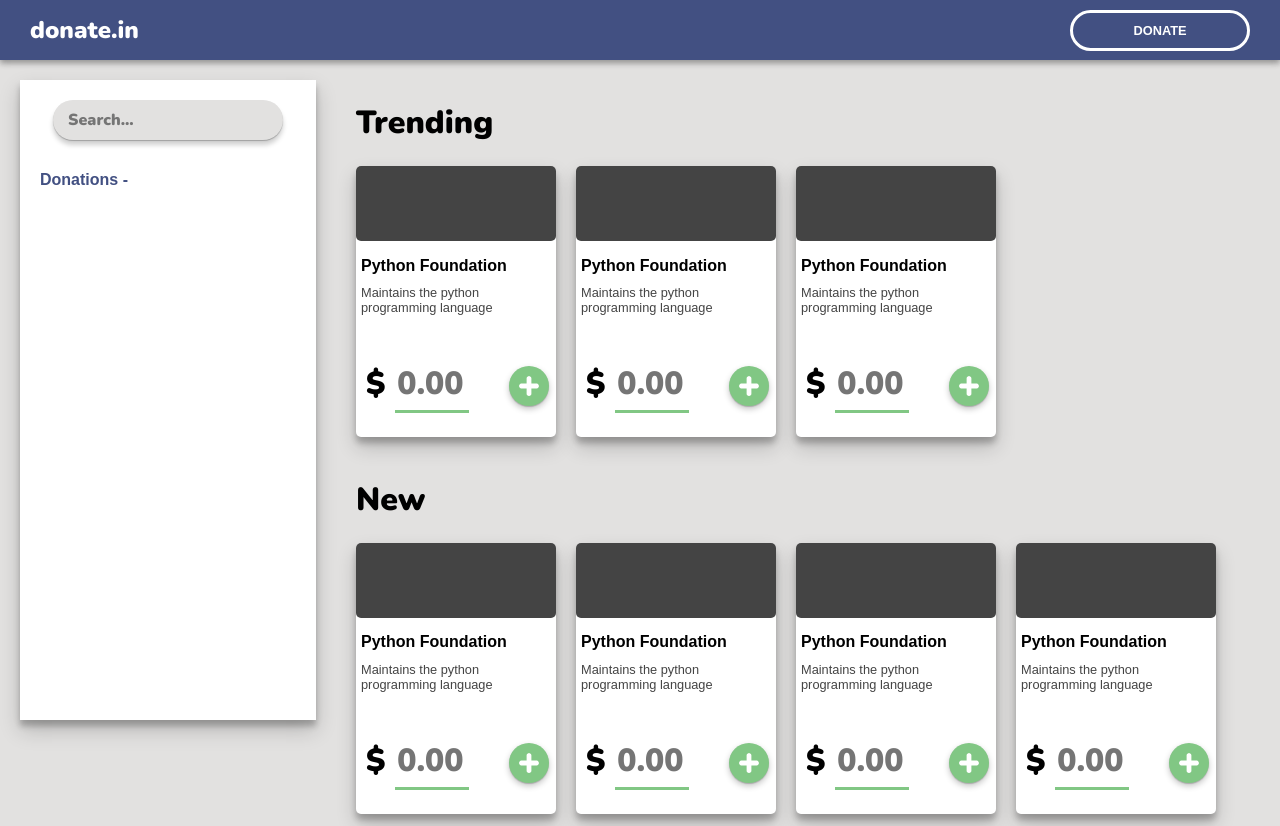
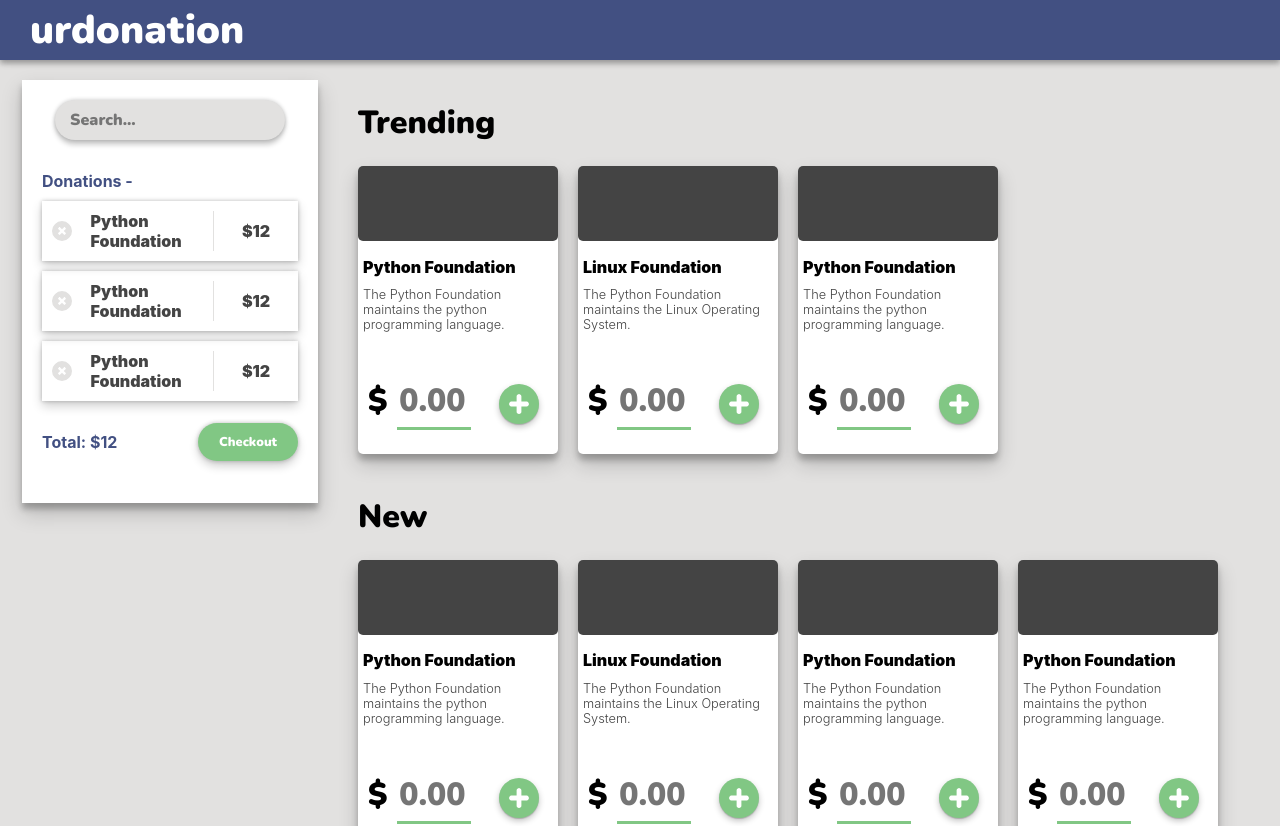
Before and after one commit to urdev-xyz/donate.in, a React (Create React App) app: page / in a window 1280 px wide. Shown: the top 826 px of the page. Built offline with nearby package versions, Linux system fonts and the light colour scheme.

Commit message:
worked on checkout and donate form validation

```diff
--- a/src/App.css
+++ b/src/App.css
@@ -7,7 +7,9 @@
 }
 :root {
   --black: #425082;
+  --darkblue: #122855;
   --green: #81c784;
+  --darkgreen: #519657;
   --white: #FFFFFF;
   --grey: #99AAB5;
   --lightgrey: #e2e1e0;
@@ -17,8 +19,8 @@
   outline: none;
 }
 .App {
-  font-family: arial;
-  background-color: #e2e1e0;
+  margin: 60px 0 0 0;
+  font-family: ;
 }
 .logo {
   font-family: 'Nunito', sans-serif;
@@ -26,6 +28,7 @@
 }
 .app-content {
   display: flex;
+  justify-content: center;
 }
 .toolbar {
   width: 33%;
@@ -56,7 +59,7 @@
   width: 200px;
   border-radius: 50px;
   padding: 0 15px;
-  box-shadow: 0 5px 5px rgba(0,0,0,0.19), 0 1px 1px rgba(0,0,0,0.23);
+  box-shadow: 0 5px 5px rgba(0,0,0,0.19), 0 0px 4px rgba(0,0,0,0.23);
   outline: none;
 
 
--- a/src/App.js
+++ b/src/App.js
@@ -4,6 +4,22 @@
 import Grid from './components/Grid/Grid';
 import Toolbar from './components/Toolbar/Toolbar'
 
+let trendingf = [
+  {name: 'Python Foundation', desc: 'The Python Foundation maintains the python programming language.'},
+  {name: 'Linux Foundation', desc: 'The Python Foundation maintains the Linux Operating System.'},
+  {name: 'Python Foundation', desc: 'The Python Foundation maintains the python programming language.'},
+];
+let newf = [
+  {name: 'Python Foundation', desc: 'The Python Foundation maintains the python programming language.'},
+  {name: 'Linux Foundation', desc: 'The Python Foundation maintains the Linux Operating System.'},
+  {name: 'Python Foundation', desc: 'The Python Foundation maintains the python programming language.'},
+  {name: 'Python Foundation', desc: 'The Python Foundation maintains the python programming language.'},
+  {name: 'Linux Foundation', desc: 'The Python Foundation maintains the Linux Operating System.'},
+  {name: 'Python Foundation', desc: 'The Python Foundation maintains the python programming language.'},
+  {name: 'Python Foundation', desc: 'The Python Foundation maintains the python programming language.'},
+  {name: 'Linux Foundation', desc: 'The Python Foundation maintains the Linux Operating System.'},
+  {name: 'Python Foundation', desc: 'The Python Foundation maintains the python programming language.'},
+];
 
 class App extends Component {
   componentDidMount(){
@@ -15,7 +31,7 @@
         <Navbar/>
         <div className="app-content">
         <Toolbar/>
-        <Grid/>
+        <Grid trendingCards={trendingf} newCards={newf}/>
         </div>
       </div>
     );
--- a/src/components/Card/Card.css
+++ b/src/components/Card/Card.css
@@ -57,16 +57,21 @@
   align-self: center;
 }
 .purchase img {
-  margin-left: 40px;
-  margin-top: 5px;
   padding: 10px;
   border-radius: 100%;
   background-color: var(--green);
   box-shadow: 0 1px 1px rgba(0,0,0,0.19), 0 3px 6px rgba(0,0,0,0.23);
 
   height: 20px;
-  align-self: center;
 }
 .purchase img:hover {
   box-shadow: 0 2px 2px rgba(0,0,0,0.19), 0 4px 6px rgba(0,0,0,0.23);
+  background-color: var(--darkgreen);
 }
+.purchase button {
+  margin: 10px 0 0 25px;
+  padding: 0;
+  width: 20px;
+  min-width: 25%;
+  border: none;
+}
--- a/src/components/Card/Card.js
+++ b/src/components/Card/Card.js
@@ -3,26 +3,52 @@
 import Donate from './add.svg'
 
 
-const card = props => (
-  <div className="card">
+class card extends React.Component {
+  constructor(props) {
+    super(props);
+    this.state = {donation: undefined};
+
+    this.handleChange = this.handleChange.bind(this);
+    this.handleSubmit = this.handleSubmit.bind(this);
+  }
+
+  handleChange(event) {
+      this.setState({donation: event.target.value})
+  }
+
+  handleSubmit(event){
+    if (this.state.donation === undefined || this.state.donation == 0) {
+      event.preventDefault();
+    }else{
+      alert('You Donated: $' + this.state.donation);
+      event.preventDefault();
+    }
+  }
+    render() {
+      return(
+      <div key={this.props.name } className="card">
         <div className="image"></div>
         <div className="content">
-      <h1 className="org">Python Foundation</h1>
-      <h2 className="org-info">Maintains the python programming language</h2>
+          <h1 className="org">{this.props.name}</h1>
+          <h2 className="org-info">{this.props.desc}</h2>
         </div>
         <div className="purchase">
-
-      <form>
+          <form onSubmit={this.handleSubmit}>
           <h1>$</h1>
             <input
+            value={this.state.donation} onChange={this.handleChange}
             title="dollar"
             type = "number"
+            min ="0.01"
             step="0.01"
             placeholder="0.00"/>
-        <img src={Donate}/>
+            <button type="submit" >
+            <img src={Donate} alt="submit donation"/>
+            </button>
           </form>
         </div>
       </div>
-);
+    )}
+};
 
 export default card;
--- a/src/components/Checkout/Checkout.css
+++ b/src/components/Checkout/Checkout.css
@@ -1,6 +1,5 @@
 .checkout {
   width: 100%;
-  height: 50px;
   background: var(--white);
   margin-top: 20px;
   padding: 0 10px;
@@ -10,3 +9,81 @@
   font-size: 1rem;
   color: var(--black);
 }
+.checkout-total {
+  display: flex;
+  flex-direction: row;
+  width: 100%;
+  margin: 20px 0;
+}
+.checkout-total h1{
+  width: 70%;
+}
+.checkout-total button{
+  font-family: 'Nunito', sans-serif;
+  font-size: .8rem;
+  background: var(--green);
+  border: none;
+  width: 20px;
+  min-width: 100px;
+  box-shadow: 0 5px 10px rgba(0,0,0,0.19), 0 0px 4px rgba(0,0,0,0.23);
+}
+.checkout-total button:hover{
+  background: var(--darkgreen);
+}
+.donation {
+  margin: 10px 0;
+  display: flex;
+  justify-content: flex-start;
+  padding: 10px 0;
+  box-shadow: 0 5px 10px rgba(0,0,0,0.19), 0 0px 4px rgba(0,0,0,0.23);
+}
+.donation:hover {
+  box-shadow: 0 8px 8px rgba(0,0,0,0.19), 0 0px 5px rgba(0,0,0,0.23);
+
+}
+.donation-remove {
+  display: flex;
+  flex-direction: column;
+  justify-content:center;
+  width: 15%;
+  min-width: 15%;
+  padding-left: 10px;
+}
+.donation-remove img{
+  background-color: var(--lightgrey);
+  height: 10px;
+  width: 10px;
+  transform: rotate(45deg);
+  border-radius: 100%;
+  padding: 5px;
+  z-index: 0;
+}
+.donation-remove img:hover {
+  background-color: #aaa;
+}
+.donation-info {
+  display: flex;
+  flex-direction: column;
+  width: 75%;
+  border-right: 1px solid var(--lightgrey);
+}
+.donation h1 {
+  font-weight: 900;
+  color: #444;
+  margin: 0;
+  align-self: center;
+}
+.donation h2 {
+  margin: 0;
+  color: #444;
+  font-size: .8rem;
+  font-weight: 300;
+}
+.donation-cost {
+  display: flex;
+  flex-direction: column;
+  justify-content:center;
+  padding: 10px;
+  width: 25%;
+  min-width: 25%;
+}
--- a/src/components/Checkout/Checkout.js
+++ b/src/components/Checkout/Checkout.js
@@ -1,10 +1,32 @@
 import React from 'react';
-import './Checkout.css'
+import './Checkout.css';
+import donate from '../Card/add.svg';
+
+const Donation = props => (
+    <div className="donation">
+      <div className="donation-remove">
+        <img src={donate}/>
+      </div>
+      <div className="donation-info">
+        <h1>Python Foundation</h1>
+      </div>
+      <div className="donation-cost">
+        <h1>$12</h1>
+      </div>
+    </div>
+);
 
 const checkout = props => (
     <div className="checkout">
       <h1>Donations -</h1>
+      <Donation/>
+      <Donation/>
+      <Donation/>
+      <div className="checkout-total">
+        <h1> Total: $12 </h1>
+        <button>Checkout</button>
 
+      </div>
     </div>
 );
 
--- a/src/components/Grid/Grid.js
+++ b/src/components/Grid/Grid.js
@@ -3,24 +3,29 @@
 import Card from '../Card/Card';
 
 
-const grid = props => (
+
+class grid extends React.Component{
+
+    generateCard = (foundations) => {
+      let cards = [];
+      for (var i = 0;i < foundations.length; i++) {
+        cards.push(<Card name={foundations[i].name} desc={foundations[i].desc}/>);
+      }
+      return cards
+    };
+    render() {
+      return(
         <div className="outer-grid" >
         <h1 className="grid-title">Trending</h1>
         <div className="grid">
-      <Card/>
-      <Card/>
-      <Card/>
+        {this.generateCard(this.props.trendingCards)}
         </div>
         <h1 className="grid-title">New</h1>
         <div className="grid">
-      <Card/>
-      <Card/>
-      <Card/>
-      <Card/>
-      <Card/>
-      <Card/>
+        {this.generateCard(this.props.newCards)}
+
         </div>
         </div>
-);
+)}};
 
 export default grid;
--- a/src/components/Navbar/Navbar.css
+++ b/src/components/Navbar/Navbar.css
@@ -1,4 +1,5 @@
 .navbar {
+  z-index: ;
   background-color: var(--black);
   display: flex;
   height: 60px;
@@ -9,7 +10,7 @@
   align-self: center;
 }
 .logo a{
-  font-size: 1.5rem;
+  font-size: 2.5rem;
   font-weight: 900;
   text-decoration: none;
   color: var(--white);
--- a/src/components/Navbar/Navbar.js
+++ b/src/components/Navbar/Navbar.js
@@ -4,12 +4,11 @@
 import heart from './heart.svg';
 
 const navbar = props => (
-  <header className="outer-navbar">
+  <header className="outer-navbar" style={{position: 'fixed', top: 0, flex: 1, alignSelf: 'stretch', right: 0, left: 0, zIndex: 100}}>
     <nav className="navbar">
-      <div className="logo"><a href="#">donate.in</a></div>
+      <div className="logo"><a href="#">urdonation</a></div>
       <div className="tools">
         <ul className="toollist">
-          <li className="tool"><button>DONATE</button></li>
         </ul>
       </div>
     </nav>
--- a/src/components/Toolbar/Toolbar.css
+++ b/src/components/Toolbar/Toolbar.css
@@ -1,8 +1,8 @@
 .toolbar {
   margin: 20px;
   padding: 20px;
-  height: 600px;
   width: 20%;
+  height: 100%;
   min-width: 200px;
   background-color: var(--white);
   box-shadow: 0 10px 20px rgba(0,0,0,0.19), 0 6px 6px rgba(0,0,0,0.23);
--- a/src/components/Toolbar/Toolbar.js
+++ b/src/components/Toolbar/Toolbar.js
@@ -3,6 +3,7 @@
 import Checkout from '../Checkout/Checkout';
 
 const toolbar = props => (
+
     <div className="toolbar">
       <form>
         <input type="text" className="search" placeholder="Search..."/>
```
Lines whose indentation alone changed are shown as unchanged.
